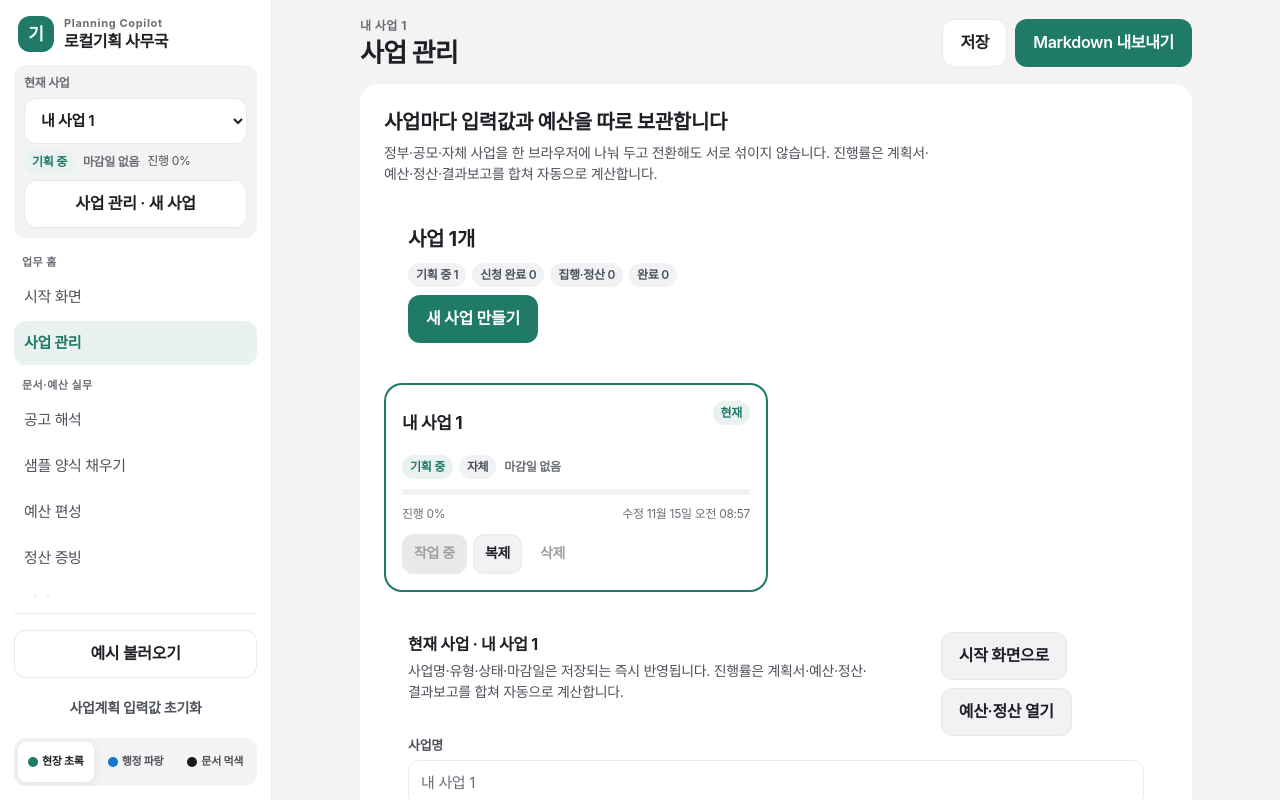
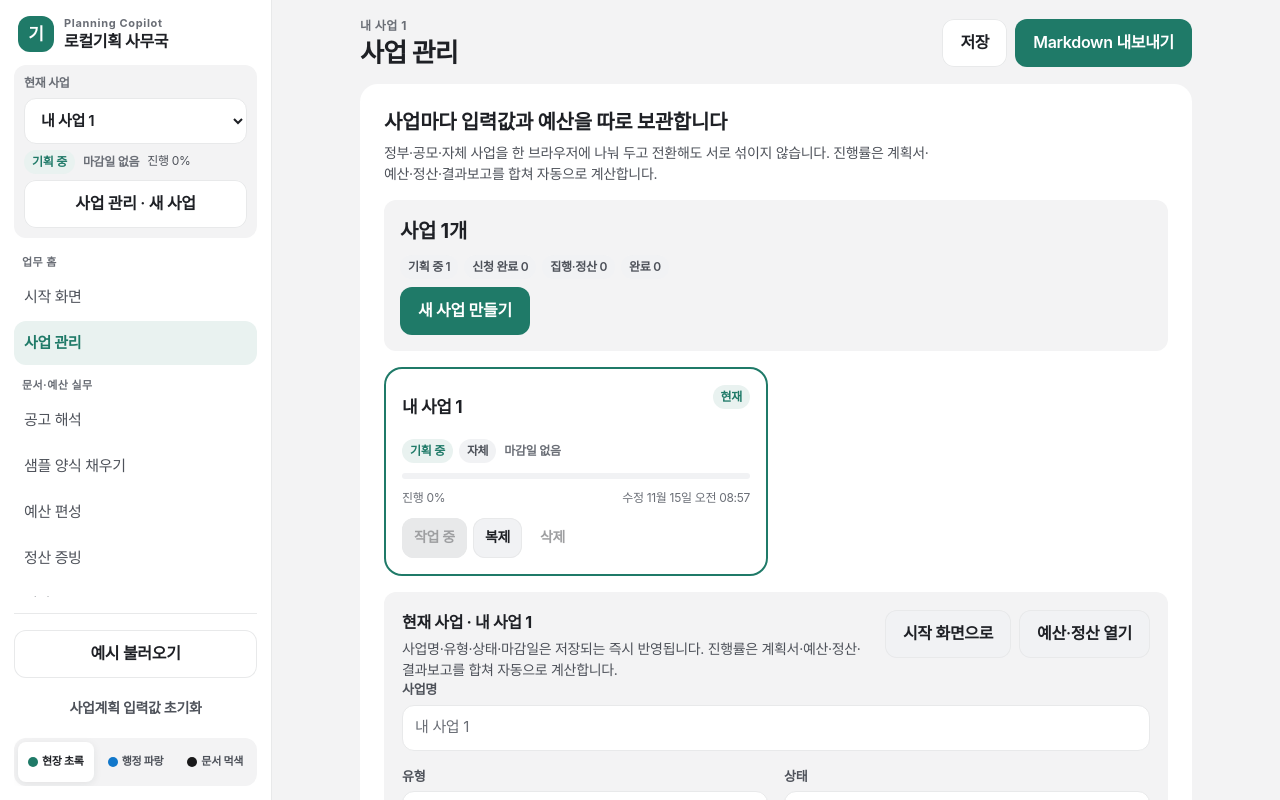
Before and after one commit to okrangone98-oss/planning-copilot, a React (Vite) app: page / in a window 1280 px wide. Both pictures are taken after a click on the button "사업 관리 · 새 사업". Shown: the top 800 px of the page. Built offline with nearby package versions, Linux system fonts and the light colour scheme; a web font is replaced by a local one.

Commit message:
style(ui): 단어 중간 줄바꿈 완화(break-word) · 하위 블록 바탕 구분 · 긴 머리글 버튼 줄바꿈

```diff
--- a/src/styles/base.css
+++ b/src/styles/base.css
@@ -21,7 +21,7 @@ body {
   line-height: var(--lh-body);
   letter-spacing: var(--tracking);
   word-break: keep-all;
-  overflow-wrap: anywhere;
+  overflow-wrap: break-word; /* 한 단어가 칸보다 길 때만 끊는다 */
   -webkit-font-smoothing: antialiased;
 }
 
--- a/src/styles/components.css
+++ b/src/styles/components.css
@@ -403,9 +403,10 @@
 .remote-key-head,
 .model-section-head {
   display: flex;
+  flex-wrap: wrap;
   align-items: flex-start;
   justify-content: space-between;
-  gap: var(--stack-m);
+  gap: var(--stack-s) var(--stack-m);
 }
 
 .grant-block-head > div:first-child,
@@ -415,6 +416,7 @@
   flex-direction: column;
   gap: 4px;
   min-width: 0;
+  flex: 1 1 min(100%, 420px);
 }
 
 .grant-block-head strong,
--- a/src/styles/screens.css
+++ b/src/styles/screens.css
@@ -225,6 +225,19 @@
 }
 
 /* ── 사업 관리 ───────────────────────────── */
+/* 패널 안의 하위 블록은 회색 바탕으로 한 단계 내려 둔다(흰 카드 위 흰 카드 방지) */
+.board-summary,
+.board-editor,
+.board-create {
+  background: var(--c-bg);
+  border-radius: var(--r-m);
+  padding: 18px;
+}
+
+.board-summary {
+  padding: 16px;
+}
+
 .board-summary {
   display: flex;
   flex-direction: column;
```
